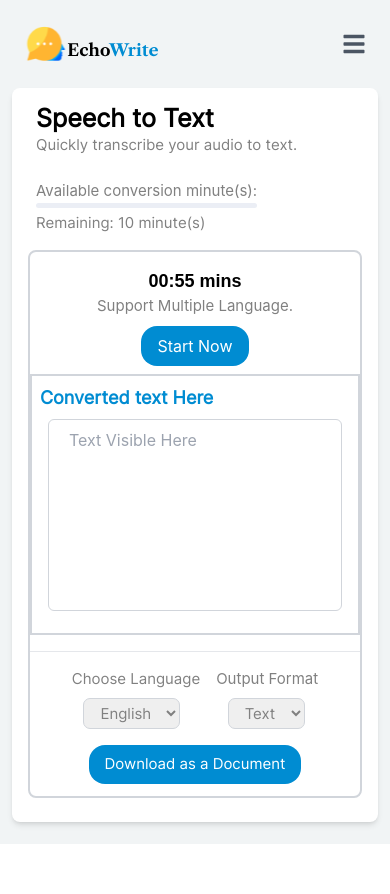
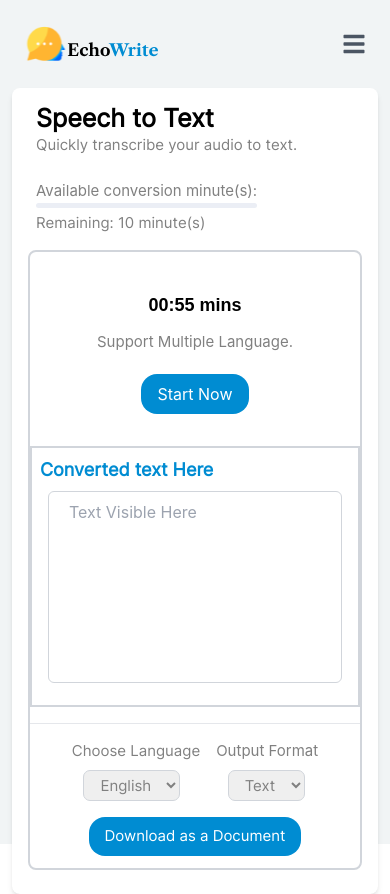
Before and after one commit to Abheerajput/echowrite, a React (Create React App) app: page /dashboard5 in a window 390 px wide. Before the commit the page ends 844 px from the top, so only its background shows below. Built offline with nearby package versions, Linux system fonts and the light colour scheme.

Commit message:
dashboard

```diff
--- a/src/Dashboard/Dashboard2.jsx
+++ b/src/Dashboard/Dashboard2.jsx
@@ -89,7 +89,7 @@ const Dashboard2 = () => {
 
 <div className='flex flex-col w-full    xs:flex xs:flex-col xs:justify-aroundl'>
 <div className='flex pt-4 xs:flex xs:flex-col xs:justify-around'>
-<div className='flex flex-col items-center w-2/5 xs:flex xs:flex-col xs:justify-around xs:w-full xs:mb-2'>
+<div className='flex flex-col items-center w-2/5 xs:flex xs:flex-col xs:pb-2 xs:justify-around xs:w-full xs:mb-2'>
             <p className='flex justify-center'>
               <img className='w-24 h-24' src={mike} alt="Microphone" />
             </p>
--- a/src/Dashboard/Dashboard5.jsx
+++ b/src/Dashboard/Dashboard5.jsx
@@ -87,7 +87,7 @@ const Dashboard5 = () => {
           >
            <div className='flex flex-col w-full    xs:flex xs:flex-col xs:justify-aroundl'>
 <div className='flex pt-4 xs:flex xs:flex-col xs:justify-around'>
-<div className='flex flex-col items-center w-2/5 xs:flex xs:flex-col xs:justify-around xs:w-full xs:mb-2'>
+<div className='flex flex-col items-center w-2/5 xs:flex xs:flex-col xs:py-6 xs:gap-3 xs:justify-around xs:w-full xs:mb-2'>
 
                   <p className='text-[18px] font-bold poppins'>00:55 mins</p>
                   <p className='text-[#808080] text-nowrap text-[15px] font-normal'>Support Multiple Language.</p>
```
